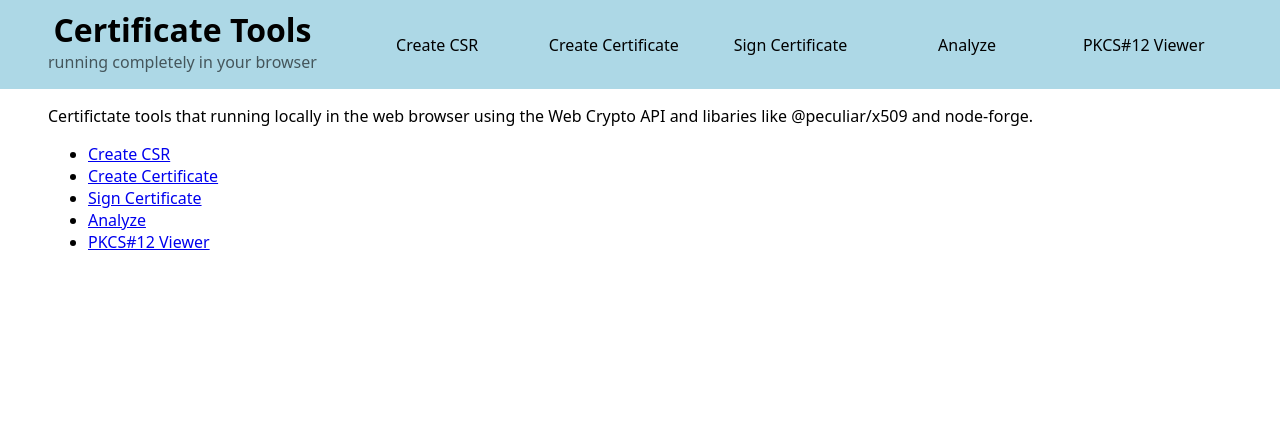
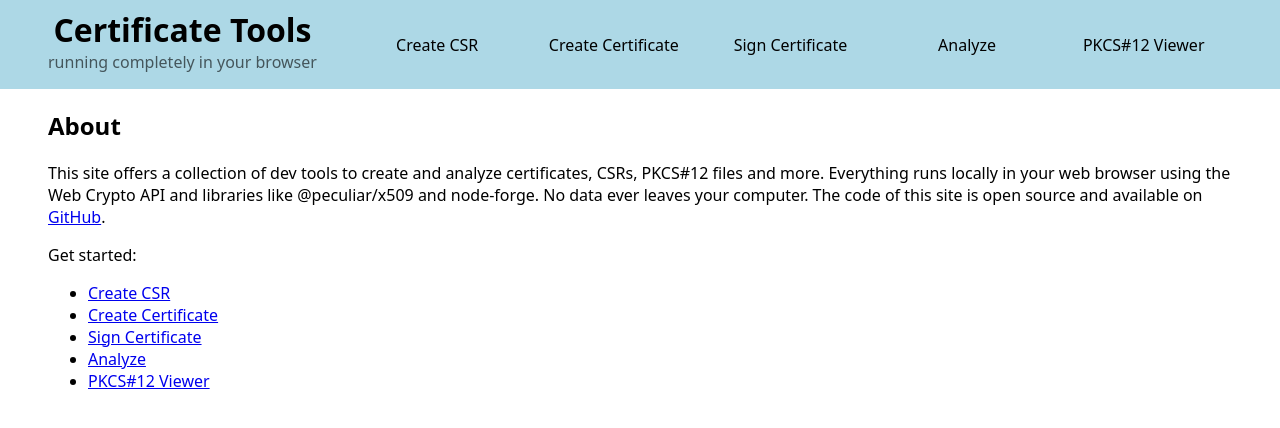
Before and after one commit to sbaeumlisberger/cert-tools, a SvelteKit app: page / in a window 1280 px wide. Shown: the top 428 px of the page. Built offline with nearby package versions, Linux system fonts and the light colour scheme.

Commit message:
Improve landing page

```diff
--- a/src/routes/+page.svelte
+++ b/src/routes/+page.svelte
@@ -2,10 +2,17 @@
 	import { base } from '$app/paths';
 </script>
 
+<h2>About</h2>
+
 <p>
-	Certifictate tools that running locally in the web browser using the Web Crypto API and libaries
-	like @peculiar/x509 and node-forge.
+	This site offers a collection of dev tools to create and analyze certificates, CSRs, PKCS#12 files
+	and more. Everything runs locally in your web browser using the Web Crypto API and libraries like
+	@peculiar/x509 and node-forge. No data ever leaves your computer. The code of this site is open
+	source and available on
+	<a href="https://github.com/sbaeumlisberger/cert-tools">GitHub</a>.
 </p>
+
+<p>Get started:</p>
 
 <ul>
 	<li><a class="nav-item" href="{base}/csr">Create CSR</a></li>
```
